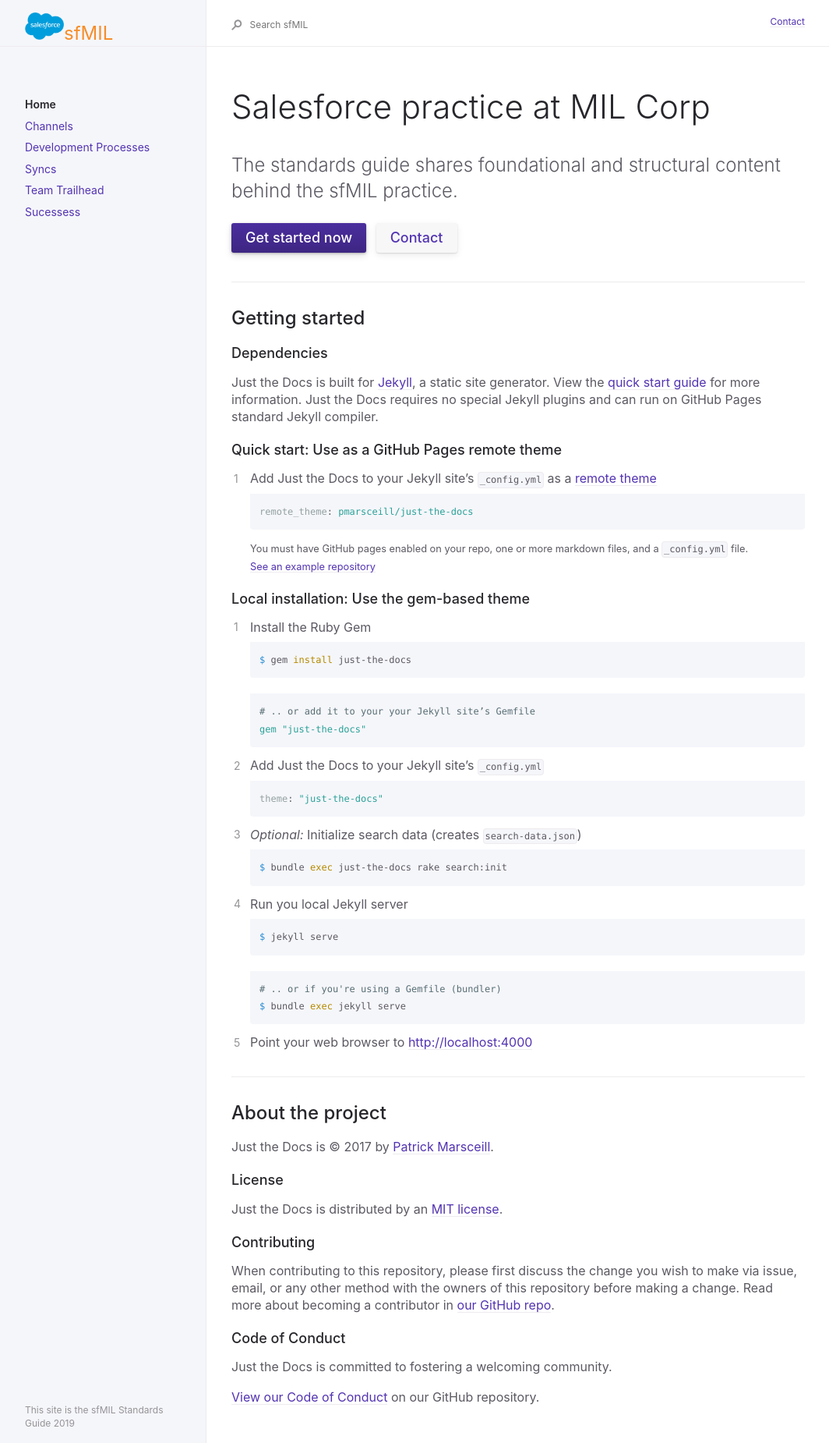
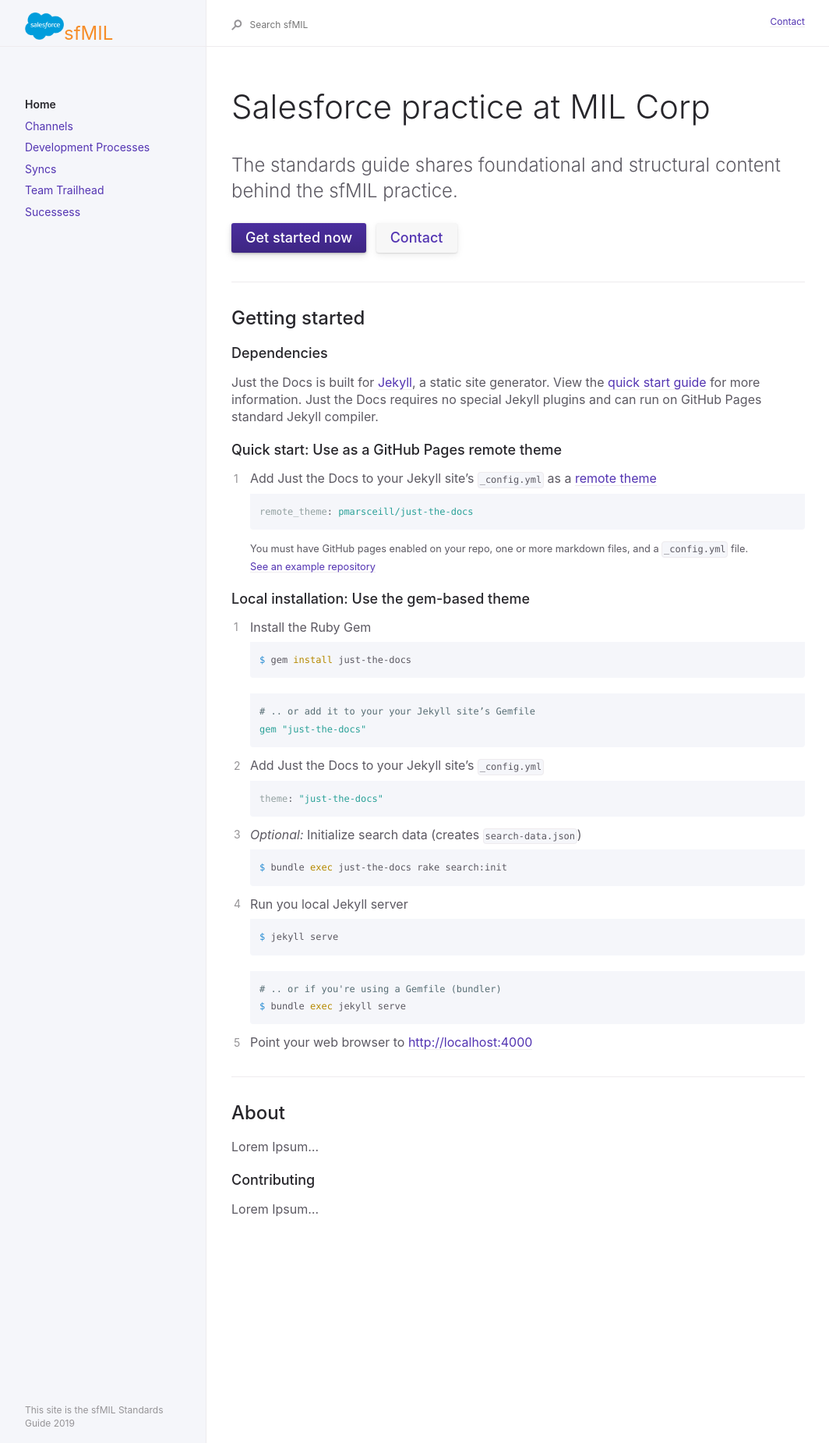
Before and after one commit to ajsingh273/sfMIL, a Jekyll site: the page built from index.md, in a window 1280 px wide. Shown: the whole page at 78% size, without its empty margins (91-1155 px from the left). Built offline with Jekyll 4.4.1, drawn with Linux system fonts in a browser that asks for light colours.

Commit message:
update home

````diff
--- a/index.md
+++ b/index.md
@@ -21,7 +21,7 @@ The standards guide shares foundational and structural content behind the sfMIL
 Just the Docs is built for [Jekyll](https://jekyllrb.com), a static site generator. View the [quick start guide](https://jekyllrb.com/docs/quickstart/) for more information. Just the Docs requires no special Jekyll plugins and can run on GitHub Pages standard Jekyll compiler.
 
 ### Quick start: Use as a GitHub Pages remote theme
-1. Add Just the Docs to your Jekyll site's `_config.yml` as a [remote theme](https://blog.github.com/2017-11-29-use-any-theme-with-github-pages/)
+1. Add Just the Docs to your Jekyll site's `_config.yml` as a [remote theme](https://github.com/ajsingh273/sfMIL)
 ```yaml
 remote_theme: pmarsceill/just-the-docs
 ```
@@ -57,22 +57,10 @@ $ bundle exec jekyll serve
 
 ---
 
-## About the project
+## About
 
-Just the Docs is &copy; 2017 by [Patrick Marsceill](http://patrickmarsceill.com).
-
-### License
-
-Just the Docs is distributed by an [MIT license](https://github.com/pmarsceill/just-the-docs/tree/master/LICENSE.txt).
+Lorem Ipsum...
 
 ### Contributing
 
-When contributing to this repository, please first discuss the change you wish to make via issue,
-email, or any other method with the owners of this repository before making a change. Read more about becoming a contributor in [our GitHub repo](https://github.com/pmarsceill/just-the-docs#contributing).
-
-
-### Code of Conduct
-
-Just the Docs is committed to fostering a welcoming community.
-
-[View our Code of Conduct](https://github.com/pmarsceill/just-the-docs/tree/master/CODE_OF_CONDUCT.md) on our GitHub repository.
+Lorem Ipsum...
````
